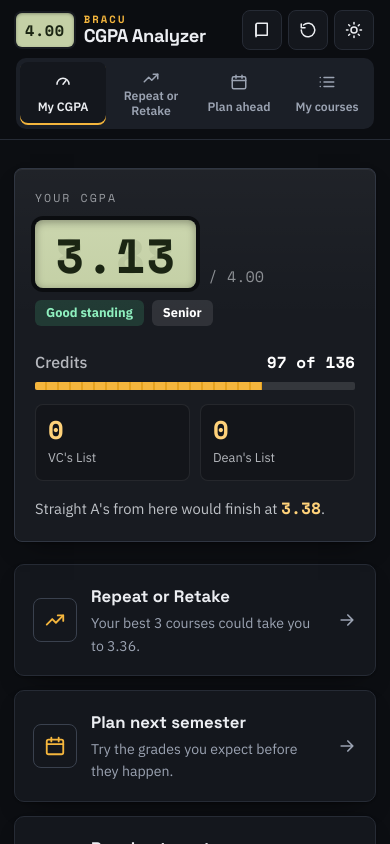
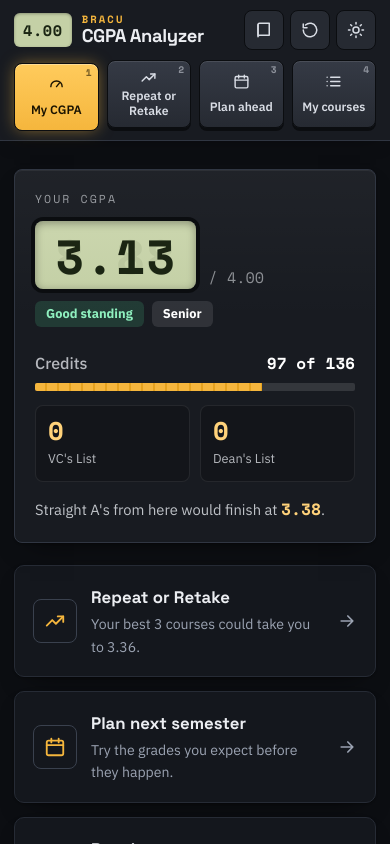
Before and after one commit to FaiazPronoy/BRACU-CGPA-Analyzer, a React (Vite) app: page / in a window 390 px wide. Both pictures are taken after a click on the button "Try a sample student". Shown: the top 844 px of the page. Built offline with nearby package versions, Linux system fonts and the light colour scheme.

Commit message:
Switch section nav to keypad style

```diff
--- a/src/App.tsx
+++ b/src/App.tsx
@@ -56,11 +56,26 @@ const NAV: { page: Page; label: string; icon: ReactNode }[] = [
   { page: 'courses', label: 'My courses', icon: <Rows /> },
 ];
 
+function useNumberKeys(on: boolean) {
+  useEffect(() => {
+    if (!on) return;
+    const press = (e: KeyboardEvent) => {
+      const t = e.target as HTMLElement;
+      if (e.ctrlKey || e.metaKey || e.altKey || t.closest('input, select, textarea, [contenteditable]')) return;
+      const n = Number(e.key);
+      if (n >= 1 && n <= NAV.length) go(NAV[n - 1].page);
+    };
+    window.addEventListener('keydown', press);
+    return () => window.removeEventListener('keydown', press);
+  }, [on]);
+}
+
 export default function App() {
   const page = usePage();
   const [dark, toggleDark] = useDark();
   const { valid } = useStore();
   const has = valid.length > 0;
+  useNumberKeys(has);
 
   const brand = (
     <a href="#/" className="brand" aria-label="BRACU CGPA Analyzer, home">
@@ -73,9 +88,9 @@ export default function App() {
   );
   const tools = (
     <div className="bar-tools">
-      <a href="#/rules" className="tool-btn" aria-current={page === 'rules' ? 'page' : undefined}><Book /><span className="hide-sm">BRACU rules</span></a>
+      <a href="#/rules" className="tool-btn" title="BRACU rules" aria-label="BRACU rules" aria-current={page === 'rules' ? 'page' : undefined}><Book /><span className="hide-sm">BRACU rules</span></a>
       {has && <StartOver compact />}
-      <button type="button" className="tool-btn" onClick={toggleDark} aria-label={dark ? 'Switch to light mode' : 'Switch to dark mode'}>
+      <button type="button" className="tool-btn" onClick={toggleDark} aria-label={dark ? 'Switch to light mode' : 'Switch to dark mode'} title={dark ? 'Light theme' : 'Dark theme'}>
         {dark ? <Sun /> : <Moon />}<span className="hide-sm">{dark ? 'Light' : 'Dark'} theme</span>
       </button>
     </div>
@@ -103,22 +118,24 @@ export default function App() {
     <>
       <a href="#main" className="skip" onClick={(e) => { e.preventDefault(); document.getElementById('main')?.focus(); }}>Skip to the calculator</a>
       {has ? (
-        // with grades: a side panel with the four sections, numbered in the order people use them
-        <div className="shell">
-          <header className="side">
+        // with grades: the header is a row of keys, one per section
+        <>
+          <header className="deck">
+            <div className="wrap deck-inner">
               {brand}
-            <nav className="nav" aria-label="Sections">
-              <p className="nav-title">Sections</p>
+              <nav className="keys" aria-label="Sections">
                 {NAV.map((n, i) => (
-                <a key={n.page} href={n.page === 'home' ? '#/' : `#/${n.page}`} className="nav-link" aria-current={page === n.page ? 'page' : undefined}>
-                  <span className="nav-num" aria-hidden="true">0{i + 1}</span>{n.icon}<span>{n.label}</span>
+                  <a key={n.page} href={n.page === 'home' ? '#/' : `#/${n.page}`} className="key" aria-current={page === n.page ? 'page' : undefined}
+                    aria-keyshortcuts={String(i + 1)}>
+                    <span className="key-num" aria-hidden="true">{i + 1}</span>{n.icon}<span>{n.label}</span>
                   </a>
                 ))}
               </nav>
               {tools}
+            </div>
           </header>
-          <div>{content}</div>
-        </div>
+          {content}
+        </>
       ) : (
         <>
           <header className="bar">
--- a/src/components/StartOver.tsx
+++ b/src/components/StartOver.tsx
@@ -10,7 +10,7 @@ export default function StartOver({ compact = false }: { compact?: boolean }) {
   const [open, setOpen] = useState(false);
   return (
     <>
-      <button type="button" className={compact ? 'tool-btn' : 'btn btn-quiet danger'} onClick={() => setOpen(true)} aria-label={compact ? 'Start over with a new grade sheet' : undefined}>
+      <button type="button" className={compact ? 'tool-btn' : 'btn btn-quiet danger'} onClick={() => setOpen(true)} aria-label={compact ? 'Start over with a new grade sheet' : undefined} title={compact ? 'Start over' : undefined}>
         <Restart /> {compact ? <span className="hide-sm">Start over</span> : 'Start over'}
       </button>
       <Dialog open={open} onClose={() => setOpen(false)} title="Start over?">
--- a/src/styles.css
+++ b/src/styles.css
@@ -295,125 +295,117 @@ svg {
   border-color: var(--data);
 }
 
-.shell {
-  display: grid;
-  grid-template-columns: 250px minmax(0, 1fr);
-  min-height: 100vh;
-}
-.side {
+/* with grades loaded, the header becomes the top of the instrument: a graphite
+   strip with the four sections as keys, numbered 1 to 4 (the number keys on the
+   keyboard work too) */
+.deck {
   position: sticky;
   top: 0;
   z-index: 20;
-  display: flex;
-  flex-direction: column;
-  gap: 26px;
-  height: 100vh;
-  padding: 22px 16px;
-  border-right: 1px solid var(--line);
-  background: var(--card);
-}
-.nav {
-  display: grid;
-  gap: 2px;
-}
-.nav-title {
-  margin: 0 0 6px 12px;
-  font-family: var(--mono);
-  font-size: 0.7rem;
-  letter-spacing: 0.16em;
-  text-transform: uppercase;
-  color: var(--ink-2);
-}
-.nav-link {
-  display: grid;
-  grid-template-columns: 24px 20px minmax(0, 1fr);
-  align-items: center;
+  background: var(--casing);
+  border-bottom: 1px solid var(--casing-edge);
+  box-shadow: 0 8px 20px -14px rgb(0 0 0 / 0.6);
+}
+.deck-inner {
+  display: flex;
+  align-items: center;
+  gap: 14px;
+  min-height: 72px;
+}
+.deck .brand {
+  color: #eceef2;
+}
+.deck .brand-uni {
+  color: #f5b63d;
+}
+.keys {
+  display: flex;
   gap: 8px;
-  padding: 10px 12px;
-  border-radius: 8px;
-  color: var(--ink-2);
+  margin: 0 auto;
+}
+.key {
+  position: relative;
+  display: grid;
+  grid-template-columns: auto auto;
+  align-items: center;
+  gap: 8px;
+  padding: 9px 14px 11px;
+  border: 1px solid #0b0d10;
+  border-radius: 8px;
+  color: #d9dde5;
   font-weight: 600;
+  font-size: 0.92rem;
   text-decoration: none;
-}
-.nav-link svg {
-  width: 18px;
-  height: 18px;
-}
-.nav-num {
-  font-family: var(--mono);
-  font-size: 0.72rem;
-}
-.nav-link:hover {
-  color: var(--ink);
-  background: var(--sunk);
-}
-.nav-link[aria-current='page'] {
-  background: var(--sunk);
-  color: var(--ink);
-  box-shadow: inset 3px 0 0 var(--data);
-}
-.nav-link[aria-current='page'] .nav-num {
-  color: var(--data);
-}
-.side .bar-tools {
-  display: grid;
-  margin: auto 0 0;
-}
-.side .tool-btn {
-  justify-content: flex-start;
-}
-.side .tool-btn .hide-sm {
-  display: inline;
-}
-@media (max-width: 1099px) {
-  .shell {
-    display: block;
-  }
-  /* on smaller screens the side panel folds into a bar across the top */
-  .side {
-    height: auto;
-    flex-flow: row wrap;
-    align-items: center;
-    gap: 8px 12px;
-    padding: 10px 16px;
-    border-right: 0;
-    border-bottom: 1px solid var(--line);
-    background: color-mix(in srgb, var(--bg) 92%, transparent);
-    backdrop-filter: blur(10px);
-  }
-  .side .bar-tools {
-    display: flex;
-    margin: 0 0 0 auto;
-  }
-  .side .tool-btn .hide-sm {
-    display: none;
-  }
-  .nav {
+  white-space: nowrap;
+  background: linear-gradient(180deg, #353a45, #262a32);
+  box-shadow: inset 0 1px 0 rgb(255 255 255 / 0.1), 0 3px 0 #0b0d10;
+  transition: transform 0.08s, box-shadow 0.08s;
+}
+.key svg {
+  width: 17px;
+  height: 17px;
+}
+.key-num {
+  position: absolute;
+  top: 3px;
+  right: 6px;
+  font-family: var(--mono);
+  font-size: 0.6rem;
+  color: rgb(217 221 229 / 0.55);
+}
+.key:hover {
+  color: #fff;
+}
+/* the section you are in is a key held down, with its light on */
+.key[aria-current='page'] {
+  transform: translateY(3px);
+  color: #1a1300;
+  background: linear-gradient(180deg, #ffcb5c, #f5b63d);
+  box-shadow: inset 0 1px 0 rgb(255 255 255 / 0.35), 0 0 0 #0b0d10, 0 0 16px -2px rgb(245 182 61 / 0.55);
+}
+.key[aria-current='page'] .key-num {
+  color: rgb(26 19 0 / 0.6);
+}
+/* on the strip the tools are small keys with their names as tooltips */
+.deck .tool-btn .hide-sm {
+  display: none;
+}
+.deck .tool-btn {
+  border-color: #0b0d10;
+  background: #262a32;
+  color: #d9dde5;
+}
+.deck .tool-btn:hover,
+.deck .tool-btn[aria-current='page'] {
+  border-color: #f5b63d;
+  color: #fff;
+}
+@media (max-width: 1180px) {
+  .deck-inner {
+    flex-wrap: wrap;
+    gap: 10px 12px;
+    padding-top: 10px;
+    padding-bottom: 12px;
+  }
+  .deck .bar-tools {
+    margin-left: auto;
+  }
+  .keys {
     order: 3;
     width: 100%;
+    display: grid;
     grid-template-columns: repeat(4, minmax(0, 1fr));
-    padding: 4px;
-    border-radius: 10px;
-    background: var(--sunk);
-  }
-  .nav-title {
-    display: none;
-  }
-  .nav-link {
+    margin: 0;
+  }
+  .key {
     grid-template-columns: 1fr;
     justify-items: center;
-    gap: 2px;
-    padding: 7px 4px;
+    gap: 3px;
+    padding: 8px 4px 9px;
     font-size: 0.76rem;
     line-height: 1.2;
     text-align: center;
-  }
-  .nav-num {
-    display: none;
-  }
-  .nav-link[aria-current='page'] {
-    background: var(--card);
-    box-shadow: inset 0 -2px 0 var(--data);
+    white-space: normal;
   }
 }
 
```
Lines whose indentation alone changed are shown as unchanged.
